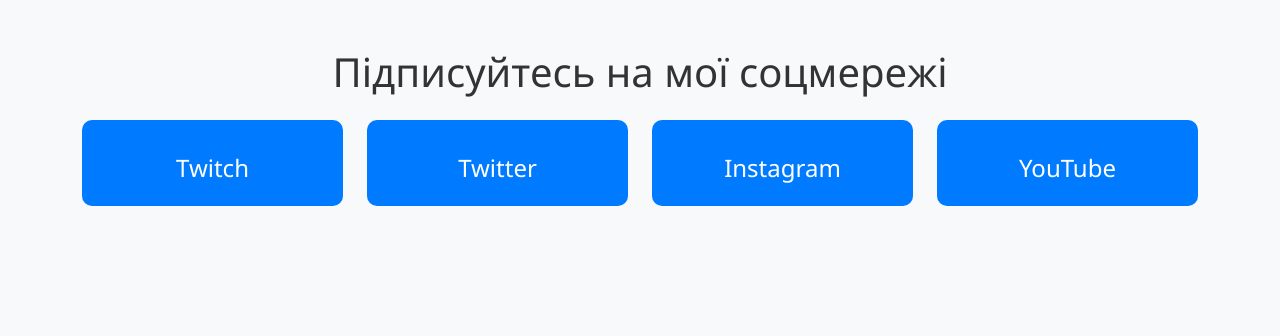
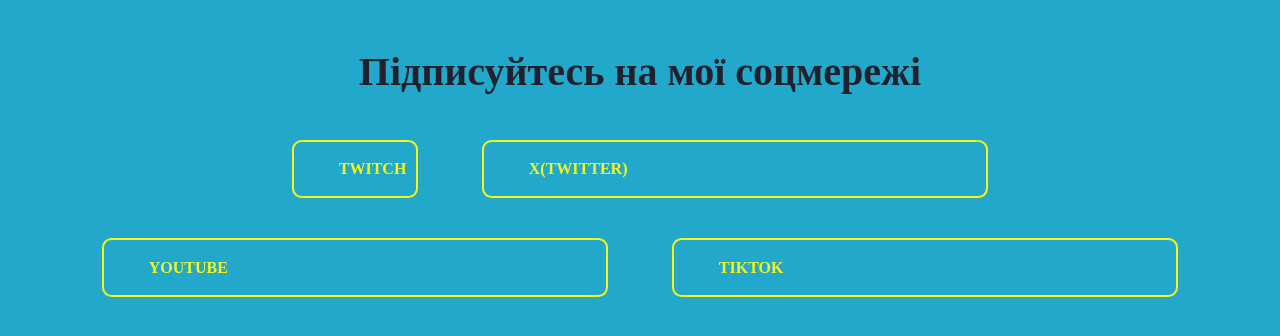
Before and after one commit to publicandstatic/links, a plain HTML site: page index.html in a window 1280 px wide. Drawn offline with nearby package versions, Linux system fonts and the light colour scheme.

Commit message:
added links

```diff
--- a/css/app.css
+++ b/css/app.css
@@ -1,30 +1,42 @@
 body {
-    background-color: #f8f9fa;
-    font-family: 'Segoe UI', Tahoma, Geneva, Verdana, sans-serif;
+    background-color: #22A8CB;
+    font-family: 'Play';
+    color: #1f222c;
 }
 
 h1 {
-    color: #333;
+    font-weight: 700;
+}
+/*3e475f	1f222c*/
+
+.custom-btn {
+    box-sizing: border-box;
+    -webkit-appearance: none;
+    -moz-appearance: none;
+    appearance: none;
+    background-color: transparent;
+    border: 2px solid #F7F619;
+    border-radius: 0.6em;
+    color: #F7F619;
+    cursor: pointer;
+    display: flex;
+    align-self: center;
+    font-size: 1rem;
+    font-weight: 700;
+    line-height: 1;
+    margin: 20px;
+    padding: 1.2em 2.8em;
+    text-decoration: none;
+    text-align: center;
+    text-transform: uppercase;
+    background-image: linear-gradient(45deg, #F7F619 50%, transparent 50%);
+    background-position: 100%;
+    background-size: 400%;
+    transition: background 300ms ease-in-out;
 }
 
-.social-link {
-    display: block;
-    padding: 20px;
-    text-decoration: none;
-    color: #fff;
-    font-size: 1.5rem;
-    background-color: #007bff;
-    border-radius: 10px;
-    transition: transform 0.3s ease, background-color 0.3s ease;
+.custom-btn:hover, .custom-btn:focus {
+    color: #1f222c;
+    outline: 0;
+    background-position: 0;
 }
-
-.social-link:hover {
-    background-color: #0056b3;
-    transform: scale(1.1);
-}
-
-.social-link i {
-    font-size: 2rem;
-    margin-bottom: 10px;
-    display: block;
-}
--- a/index.html
+++ b/index.html
@@ -29,28 +29,24 @@ PUBLICandSTATIC - український стрімер на Twitch, який з
 <div class="container text-center my-5">
     <h1 class="mb-4">Підписуйтесь на мої соцмережі</h1>
     <div class="row justify-content-center">
-        <div class="col-6 col-md-3 mb-3">
-            <a href="https://twitch.tv/твій_нік" class="social-link">
-                <i class="bi bi-twitch"></i>
+        <div class="col-6 col-md-2 mb-6">
+            <a href="https://www.twitch.tv/publicandstatic" class="custom-btn" target="_blank">
                 Twitch
             </a>
         </div>
-        <div class="col-6 col-md-3 mb-3">
-            <a href="https://twitter.com/твій_нік" class="social-link">
-                <i class="bi bi-twitter"></i>
-                Twitter
+        <div class="col-6 col-md-6 mb-6">
+            <a href="https://x.com/publicandstatic" class="custom-btn">
+                X(Twitter)
             </a>
         </div>
-        <div class="col-6 col-md-3 mb-3">
-            <a href="https://instagram.com/твій_нік" class="social-link">
-                <i class="bi bi-instagram"></i>
-                Instagram
+        <div class="col-6 col-md-6 mb-3">
+            <a href="https://www.youtube.com/@PUBLICandSTATIC" class="custom-btn">
+                YouTube
             </a>
         </div>
-        <div class="col-6 col-md-3 mb-3">
-            <a href="https://youtube.com/твій_нік" class="social-link">
-                <i class="bi bi-youtube"></i>
-                YouTube
+        <div class="col-6 col-md-6 mb-3">
+            <a href="https://www.tiktok.com/@publicandstatic" class="custom-btn">
+                TikTok
             </a>
         </div>
     </div>
```
Also changed, not shown: 1 other file.
